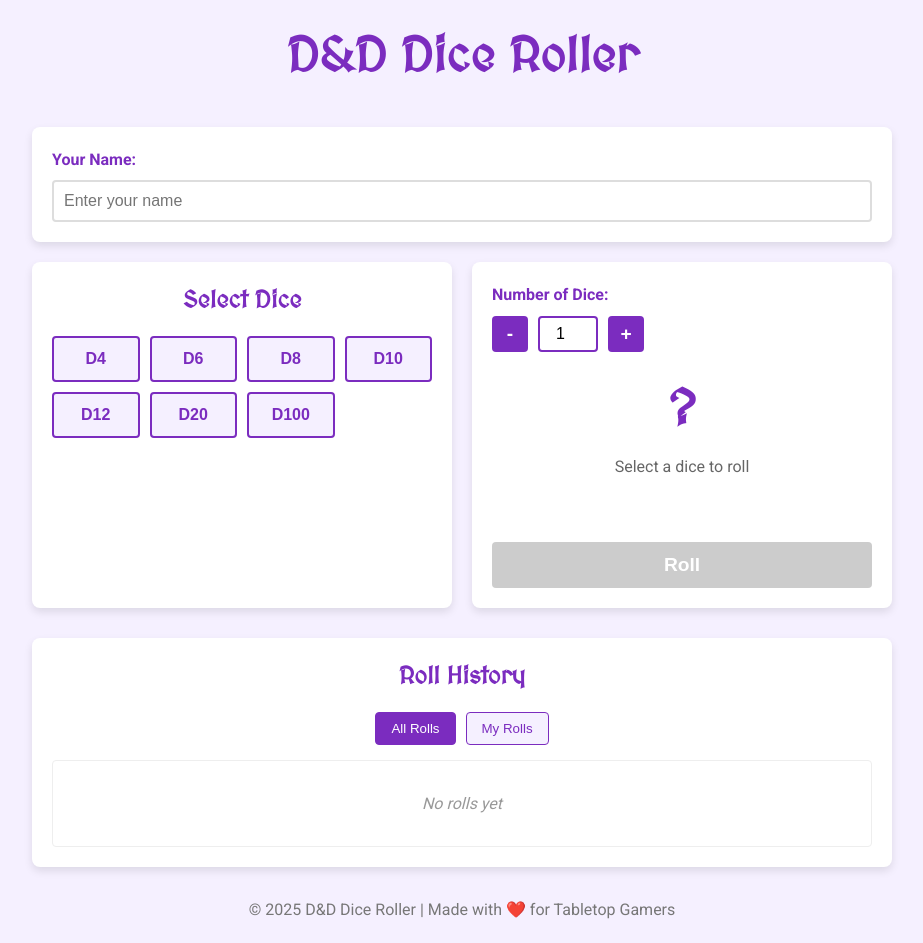
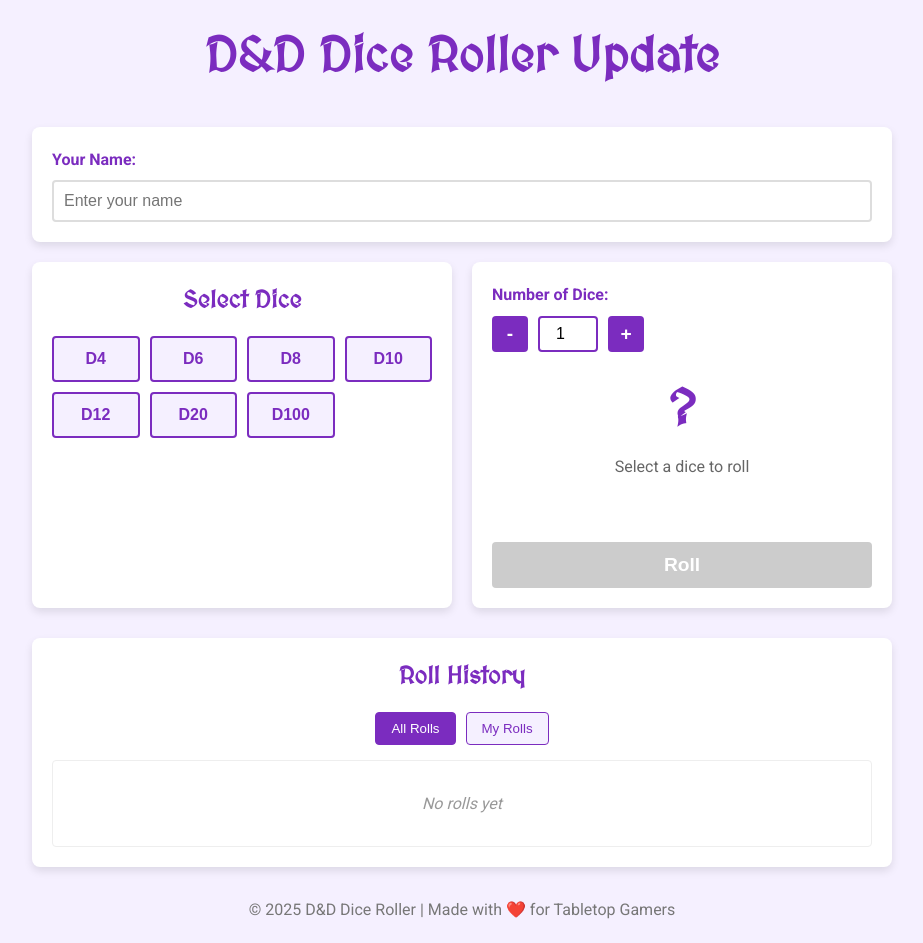
Before and after one commit to sassic-utils/dnd-dice-roller, a plain HTML site: page index.html in a window 1280 px wide. Shown: the whole page, without its empty margins (178-1101 px from the left). Drawn offline with nearby package versions, Linux system fonts and the light colour scheme; no server answers; a script that the page names is missing.

Commit message:
Deploying to gh-pages from @ sassic-utils/dnd-dice-roller@843ad0ff959c57056aec7ac57192f135400c5720 🚀

```diff
--- a/config.js
+++ b/config.js
@@ -1,3 +1,3 @@
-// Configuration generated by GitHub Actions - Tue May 27 10:08:38 UTC 2025
+// Configuration generated by GitHub Actions - Tue May 27 10:11:44 UTC 2025
 window.SUPABASE_URL = 'https://sltyrzioowontcuteqwj.supabase.co';
 window.SUPABASE_KEY = 'eyJhbGciOiJIUzI1NiIsInR5cCI6IkpXVCJ9.eyJpc3MiOiJzdXBhYmFzZSIsInJlZiI6InNsdHlyemlvb3dvbnRjdXRlcXdqIiwicm9sZSI6ImFub24iLCJpYXQiOjE3NDgyNjI5OTQsImV4cCI6MjA2MzgzODk5NH0.Y2d8noHfnUSRbN1w5KJyVFTCYv33CSmTFsZ61xitakM';
--- a/index.html
+++ b/index.html
@@ -26,7 +26,7 @@
 <body>
     <div class="container">
         <header>
-            <h1>D&D Dice Roller</h1>
+            <h1>D&D Dice Roller Update</h1>
         </header>
 
         <main>
```
